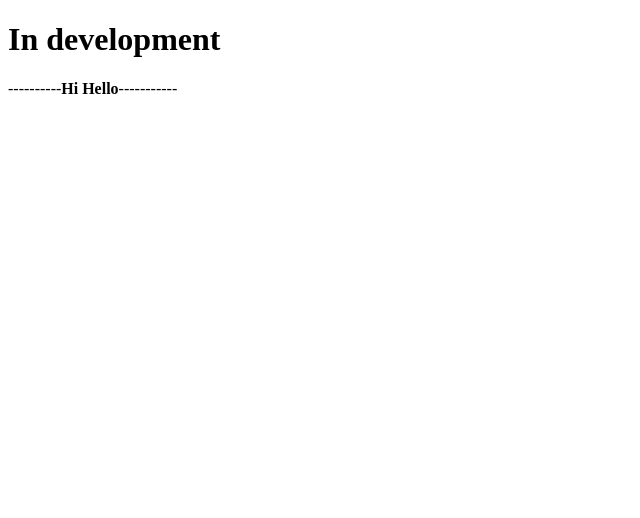
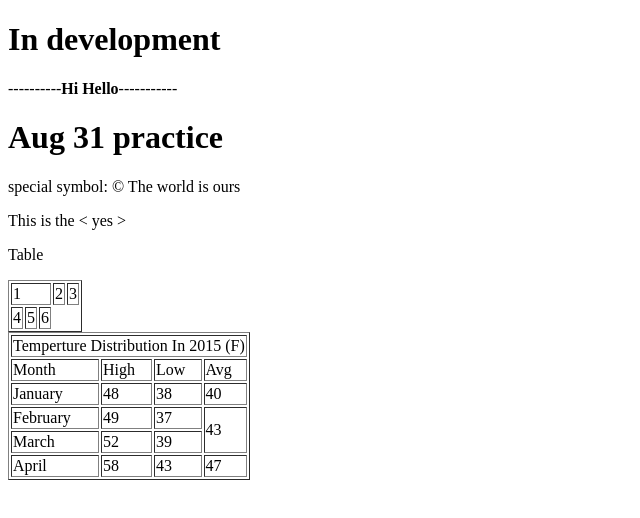
Before and after one commit to DelvinBerry/CSCI225, a plain HTML site: page index.html in a window 1280 px wide. Shown: the whole page, without its empty margins (0-640 px from the left). Drawn offline with Linux system fonts and the light colour scheme.

Commit message:
Classwork

```diff
--- a/index.html
+++ b/index.html
@@ -1,13 +1,78 @@
 <!DOCTYPE html>
 <html>
+
 <head>
-<title> CSCI125 course websites Delvin Berry </title>
+    <title> CSCI125 course websites Delvin Berry </title>
 </head>
+
 <body>
     <h1>In development</h1>
     <p>----------<b>Hi Hello</b>-----------</p>
 </body>
 
+<div>
+    <h1>Aug 31 practice</h1>
+    <P>special symbol: &copy; The world is ours</P>
+    <p>This is the &lt; yes &gt; </p>
+
+    <p>Table</p>
+    <table border="1">
+        <tr>
+            <td colspan="3">1</td>
+            <td>2</td>
+            <td>3</td>
+        </tr>
+        <tr>
+            <td rowspan="2">4</td>
+            <td>5</td>
+            <td>6</td>
+        </tr>
+
+
+
+
+    </table>
+
+    <table border="1">
+        <tr>
+            <td colspan="4">Temperture Distribution In 2015 (F)</td>
+        </tr>
+        <tr>
+            <td>Month</td>
+            <td>High</td>
+            <td>Low</td>
+            <td>Avg</td>
+        </tr>
+
+        <tr>
+            <td>January</td>
+            <td>48</td>
+            <td>38</td>
+            <td>40</td>
+        </tr>
+
+        <tr>
+            <td>February</td>
+            <td>49</td>
+            <td>37</td>
+            <td rowspan="2">43</td>
+        </tr>
+
+        <tr>
+            <td>March</td>
+            <td>52</td>
+            <td>39</td>
+        </tr>
+
+        <tr>
+            <td>April</td>
+            <td>58</td>
+            <td>43</td>
+            <td>47</td>
+        </tr>
+
+    </table>
+</div>
 
 
 </html>
```
